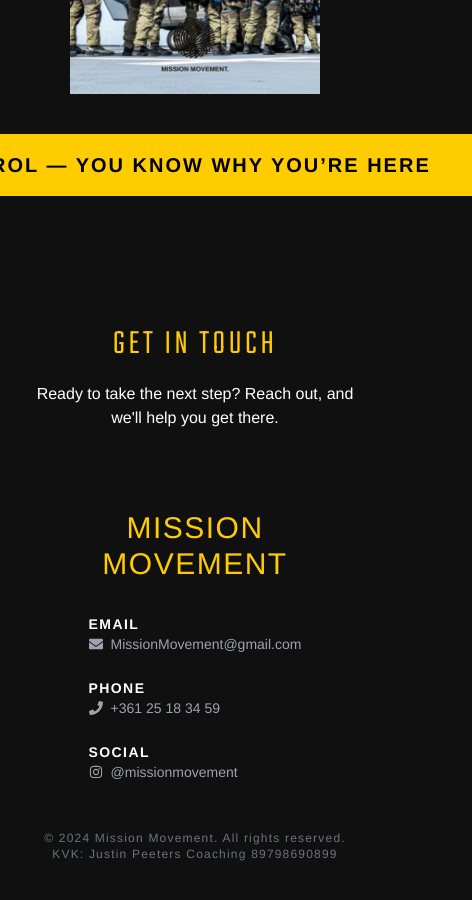
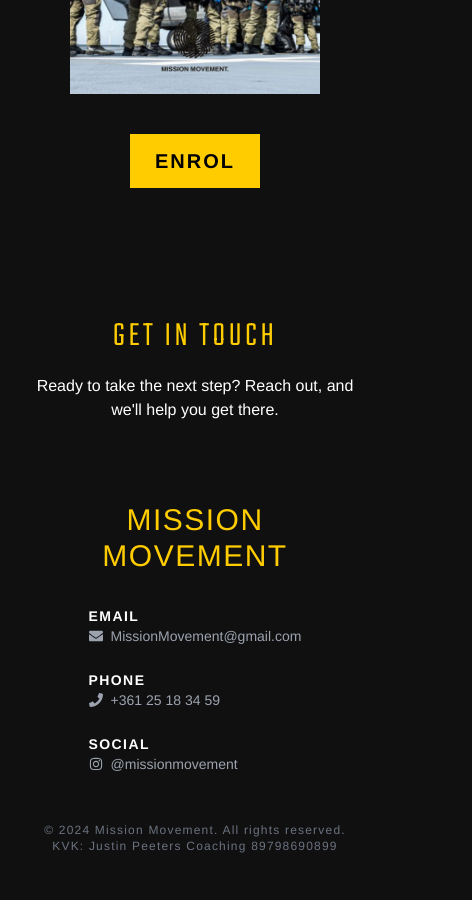
Before and after one commit to JustDevInn/Missionmovement, a React (Create React App) app: page /program in a window 390 px wide. Shown: the part 9400-10300 px from the top of the page, 472 px wide, since content can reach past the window. Built offline with nearby package versions, Linux system fonts and the light colour scheme; no server answers.

Commit message:
changed you know why youre here button to fit mobile

```diff
--- a/src/pages/Program.jsx
+++ b/src/pages/Program.jsx
@@ -299,9 +299,17 @@ const Program = () => {
             className="h-[400px] w-[250px]"
           />
           <div className="flex justify-center items-center mt-10">
-            <Link to="/pricing">
+            {/* Desktop Button */}
+            <Link to="/pricing" className="hidden md:block">
               <button className="btn-lg !min-w-0 !h-auto px-10 py-4 text-center whitespace-nowrap">
                 Enrol — You Know Why You’re Here
+              </button>
+            </Link>
+
+            {/* Mobile Button */}
+            <Link to="/pricing" className="block md:hidden">
+              <button className="btn-lg !min-w-0 !h-auto px-6 py-3 text-center whitespace-nowrap">
+                Enrol
               </button>
             </Link>
           </div>
```
